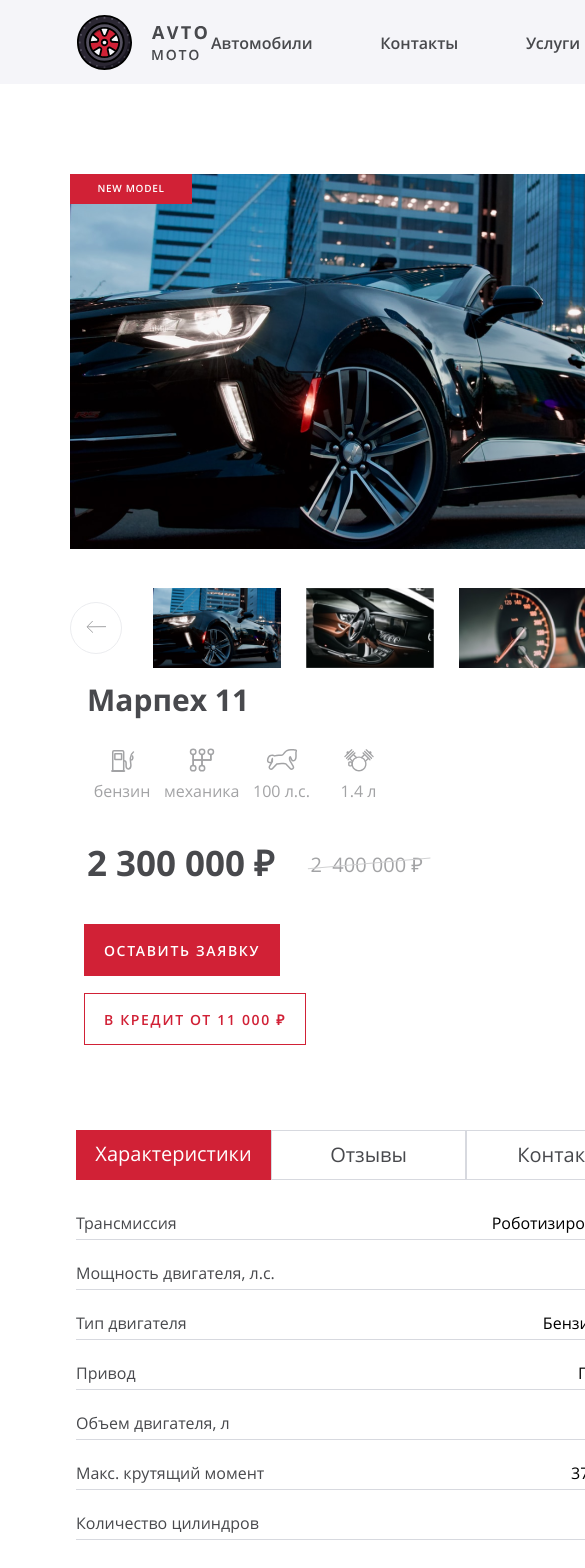
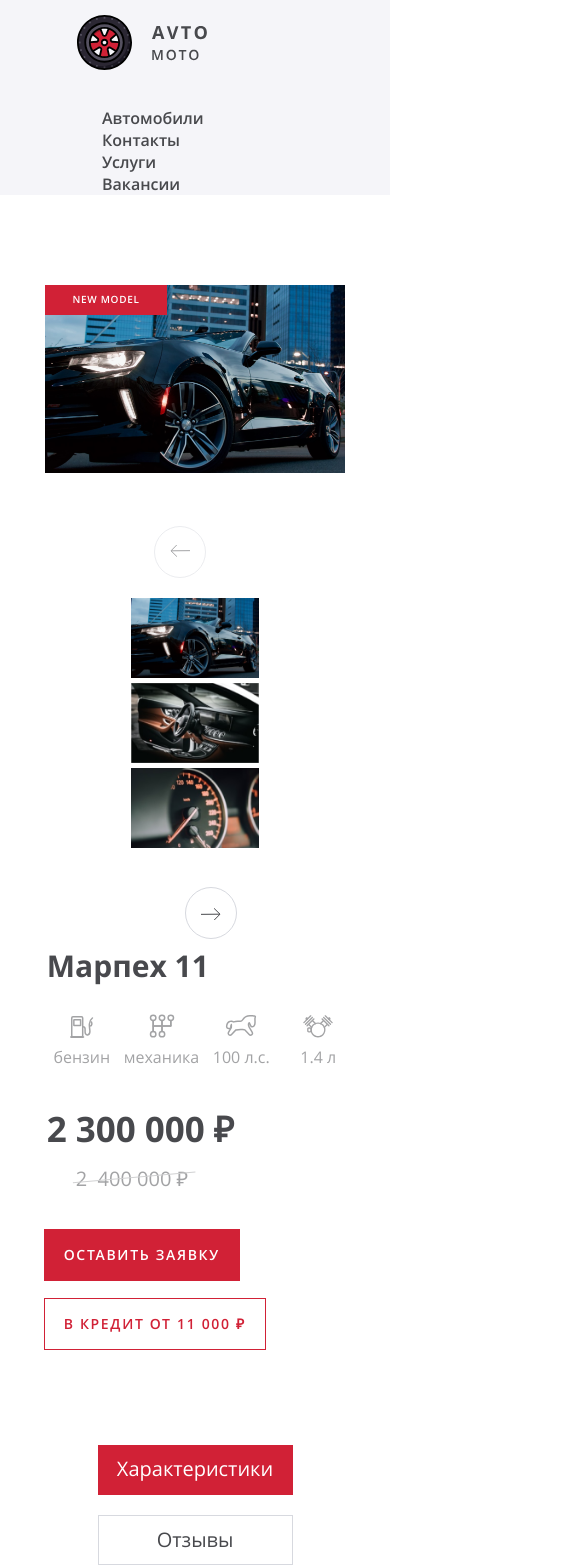
Before and after one commit to kokinz/avtomoto, a React (Create React App) app: page / in a window 390 px wide. Shown: the top 1568 px of the page, 585 px wide, since content can reach past the window. Built offline with nearby package versions, Linux system fonts and the light colour scheme.

Commit message:
adaptive 320px

```diff
--- a/src/components/footer/footer.scss
+++ b/src/components/footer/footer.scss
@@ -4,6 +4,7 @@
   margin-top: 140px;
 
   background-color: #F5F5F9;
+
 }
 
 .footer-wrapper {
@@ -11,6 +12,10 @@
   justify-content: space-between;
 
   background-color: #F5F5F9;
+
+  @media (max-width: 768px) {
+    padding: 0;
+  }
 }
 
 .footer__nav {
@@ -34,4 +39,8 @@
   &:last-child {
     margin-right: 0;
   }
+
+  @media (max-width: 768px) {
+    margin-right: 30px;
+  }
 }
--- a/src/components/header/header.scss
+++ b/src/components/header/header.scss
@@ -7,6 +7,7 @@
 
 .header-wrapper {
   display: flex;
+  flex-wrap: wrap;
   justify-content: space-between;
 
   background-color: #F5F5F9;
@@ -33,4 +34,14 @@
   font-weight: 600;
   font-size: 16px;
   line-height: 22px;
+
+  @media (max-width: 1321px) {
+    min-width: 100%;
+  }
 }
+
+.nav__link {
+  @media (max-width: 1321px) {
+    margin: 0 30px;
+  }
+}
--- a/src/components/popup/popup.scss
+++ b/src/components/popup/popup.scss
@@ -22,6 +22,10 @@
   min-height: 415px;
 
   background-color: #FFFFFF;
+
+  @media (max-width: 768px) {
+    width: 100%;
+  }
 }
 
 .popup__header {
@@ -45,6 +49,10 @@
   padding: 0 35px;
 
   margin-top: 20px;
+
+  @media (max-width: 670px) {
+    justify-content: center;
+  }
 }
 
 .popup__form-wrapper {
@@ -78,6 +86,10 @@
     line-height: 19px;
 
     color: rgba($color: #48494D, $alpha: 0.7);
+  }
+
+  @media (max-width: 768px) {
+    width: 100%;
   }
 }
 
@@ -167,6 +179,10 @@
     border: 1px solid #FF0000;
     outline: none;
   }
+
+  @media (max-width: 768px) {
+    width: 100%;
+  }
 }
 
 .popup__required {
@@ -212,6 +228,13 @@
 .popup__submit {
   min-width: 190px;
   margin: 18px auto 0;
+
+  @media (max-width: 768px) {
+    min-height: auto;
+    height: 50px;
+    margin: 50px;
+
+  }
 }
 
 .popup__close {
--- a/src/components/promo/promo.scss
+++ b/src/components/promo/promo.scss
@@ -4,6 +4,14 @@
 
   margin-top: 70px;
   padding-left: 70px;
+
+  @media (max-width: 1024px) {
+    justify-content: center;
+  }
+
+  @media (max-width: 767px) {
+    padding: 0;
+  }
 }
 
 .promo__info-wrapper {
@@ -58,6 +66,10 @@
   flex-wrap: wrap;
 
   margin-top: 37px;
+
+  @media (max-width: 767px) {
+    flex-direction: column;
+  }
 }
 
 .prices__new {
@@ -122,11 +134,20 @@
 
   margin-right: 40px;
   padding-top: 20px;
+
+  @media (max-width: 1024px) {
+    margin-right: 0;
+  }
 }
 
 .promo__image {
   width: 600px;
   height: 375px;
+
+  @media (max-width: 767px) {
+    width: 300px;
+    height: auto;
+  }
 }
 
 .promo__label {
@@ -155,6 +176,16 @@
   display: flex;
 
   margin-top: 39px;
+
+  @media (max-width: 1024px) {
+    flex-wrap: wrap;
+  }
+
+  @media (max-width: 768px) {
+    flex-wrap: wrap;
+    flex-direction: column;
+    align-items: center;
+  }
 }
 
 .promo__pagination-button {
@@ -190,6 +221,15 @@
   justify-content: space-between;
 
   min-width: 434px;
+
+  @media (max-width: 767px) {
+    flex-direction: column;
+    align-items: center;
+
+    padding: 0;
+    margin: 20px 0;
+    min-width: 300px;
+  }
 }
 
 .promo__pagination-image {
--- a/src/components/tabs/tabs.scss
+++ b/src/components/tabs/tabs.scss
@@ -1,12 +1,27 @@
 .tabs {
   margin-top: 85px;
   padding-left: 76px;
+
+  @media (max-width: 767px) {
+    padding: 0;
+  }
 }
 
 .tabs__list {
   display: flex;
 
   margin-bottom: 30px;
+
+  @media (max-width: 767px) {
+    flex-direction: column;
+    align-items: center;
+  }
+}
+
+.tabs__item {
+  @media (max-width: 767px) {
+    margin: 10px 0;
+  }
 }
 
 .tabs__link {
--- a/src/components/tabs/tabs/contacts-tab/contacts-tab.jsx
+++ b/src/components/tabs/tabs/contacts-tab/contacts-tab.jsx
@@ -38,7 +38,7 @@ function ContactsTab() {
         </li>
       </ul>
       <div className="contacts__map">
-        <iframe title="map" src="https://www.google.com/maps/embed?pb=!1m18!1m12!1m3!1d1996.8300125432079!2d30.31430331604047!3d59.968143166680335!2m3!1f0!2f0!3f0!3m2!1i1024!2i768!4f13.1!3m3!1m2!1s0x4696315bcebbd7f3%3A0xe0d833dfef898281!2z0L3QsNCxLiBQ0LXQutC4INCa0LDRgNC_0L7QstC60LgsIDUsINCh0LDQvdC60YIt0J_QtdGC0LXRgNCx0YPRgNCzLCAxOTcwMjI!5e0!3m2!1sru!2sru!4v1632159401226!5m2!1sru!2sru" width="431" height="271" style={({border:0})} allowFullScreen="" loading="lazy">
+        <iframe className="contacts__iframe" title="map" src="https://www.google.com/maps/embed?pb=!1m18!1m12!1m3!1d1996.8300125432079!2d30.31430331604047!3d59.968143166680335!2m3!1f0!2f0!3f0!3m2!1i1024!2i768!4f13.1!3m3!1m2!1s0x4696315bcebbd7f3%3A0xe0d833dfef898281!2z0L3QsNCxLiBQ0LXQutC4INCa0LDRgNC_0L7QstC60LgsIDUsINCh0LDQvdC60YIt0J_QtdGC0LXRgNCx0YPRgNCzLCAxOTcwMjI!5e0!3m2!1sru!2sru!4v1632159401226!5m2!1sru!2sru" width="431" height="271" style={({border:0})} allowFullScreen="" loading="lazy">
         </iframe>
       </div>
     </section>
--- a/src/components/tabs/tabs/contacts-tab/contacts-tab.scss
+++ b/src/components/tabs/tabs/contacts-tab/contacts-tab.scss
@@ -3,6 +3,10 @@
   flex-wrap: wrap;
 
   margin-top: -3px;
+
+  @media (max-width: 768px) {
+    justify-content: center;
+  }
 }
 
 .contacts__list {
@@ -35,3 +39,9 @@
 .contacts__map {
   margin-top: 3px;
 }
+
+.contacts__iframe {
+  @media (max-width: 768px) {
+    width: 300px;
+  }
+}
--- a/src/components/tabs/tabs/reviews-tab/reviews-tab.scss
+++ b/src/components/tabs/tabs/reviews-tab/reviews-tab.scss
@@ -1,5 +1,9 @@
 .reviews {
   position: relative;
+
+  @media (max-width: 768px) {
+    margin-top: 100px;
+  }
 }
 
 .reviews__item {
@@ -145,4 +149,8 @@
 
   border: 1px solid #D12136;
   background-color: transparent;
+
+  @media (max-width: 768px) {
+    top: -70px;
+  }
 }
--- a/src/components/tabs/tabs/specification-tab/specification-tab.scss
+++ b/src/components/tabs/tabs/specification-tab/specification-tab.scss
@@ -1,5 +1,9 @@
 .specification {
   width: 565px;
+
+  @media (max-width: 767px) {
+    width: 100%;
+  }
 }
 
 .specification__item {
```
